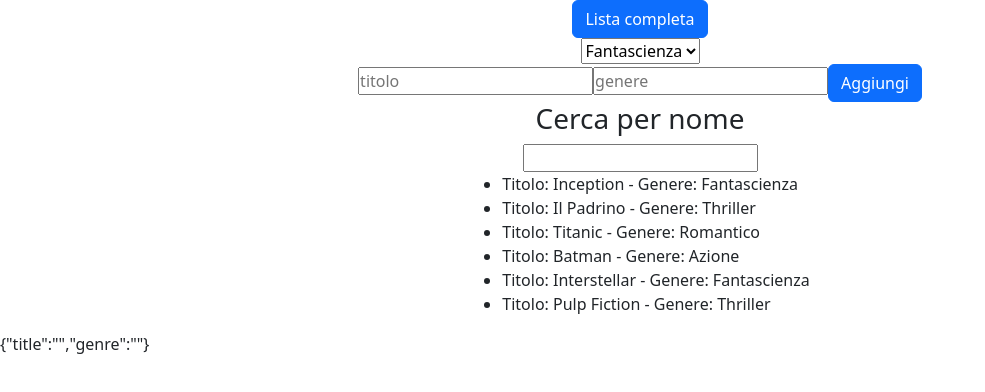
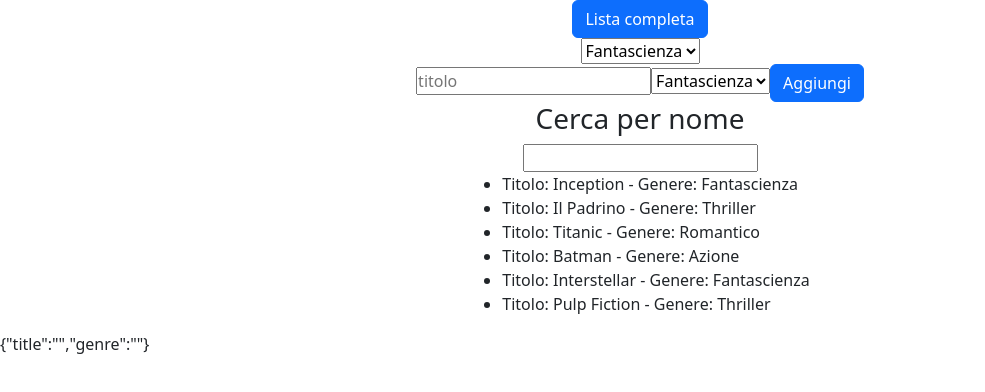
Before and after one commit to giorgiotorricelli/react-movie-filter, a React (Vite) app: page / in a window 1280 px wide. Shown: the top 392 px of the page, without its empty margins (0-985 px from the left). Built offline with nearby package versions, Linux system fonts and the light colour scheme.

Commit message:
aggiunta select al posto di input per aggiungere genere nuovo film

```diff
--- a/src/App.jsx
+++ b/src/App.jsx
@@ -70,7 +70,6 @@ function App() {
       ...prev,       // copia i valori esistenti
       [name]: value  // aggiorna solo il campo che sta cambiando
     }));
-
   };
 
 
@@ -86,8 +85,13 @@ function App() {
         <option value="Azione">Azione</option>
       </select>
       <form onSubmit={submitNewMovieHandler}>
-        <input type="text" placeholder='titolo' name='title' value={newMovieData.title} onChange={changeNewMovieDataHandler} />
-        <input type="text" placeholder='genere' name='genre' value={newMovieData.genre} onChange={changeNewMovieDataHandler} />
+        <input type="text" placeholder='titolo' name='title' value={newMovieData.title} onChange={changeNewMovieDataHandler} required />
+        <select name='genre' value={newMovieData.genre} onChange={changeNewMovieDataHandler}>
+          <option value="Fantascienza">Fantascienza</option>
+          <option value="Thriller">Thriller</option>
+          <option value="Romantico">Romantico</option>
+          <option value="Azione">Azione</option>
+        </select>
         <button type='submit' className='btn btn-primary'>Aggiungi</button>
       </form>
       <h3>Cerca per nome</h3>
```
